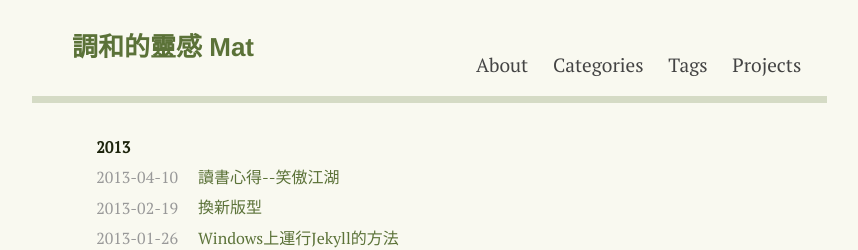
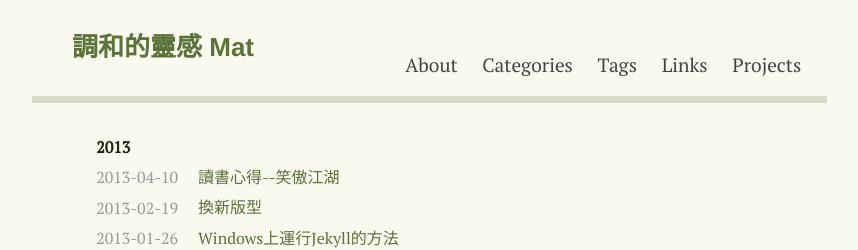
Before and after one commit to sndnvaps/sndnvaps.github.io, a Jekyll site: the page built from index.md, in a window 1280 px wide. Shown: the top 250 px of the page, without its empty margins (208-1066 px from the left). Built offline with Jekyll 4.4.1, drawn with Linux system fonts in a browser that asks for light colours; Markdown is read by kramdown in place of the engine named in the settings.

Commit message:
add "Links" on navbar

```diff
--- a/_includes/nav.md
+++ b/_includes/nav.md
@@ -2,5 +2,6 @@
   <li><a href="{{ site.url }}/about/">About</a></li>
   <li><a href="{{ site.url }}/categories/">Categories</a></li>
   <li><a href="{{ site.url }}/tags/">Tags</a></li>
+  <li><a href="{{ site.url }}/links/">Links</a></li>
   <li><a href="#">Projects</a></li>
 </ul>
```
